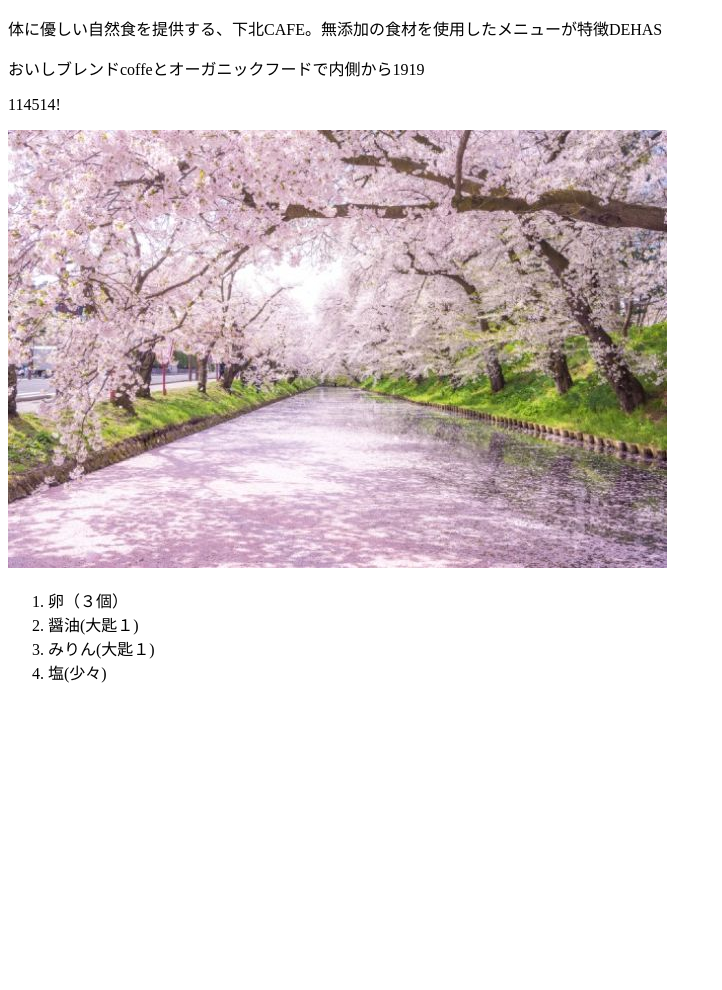
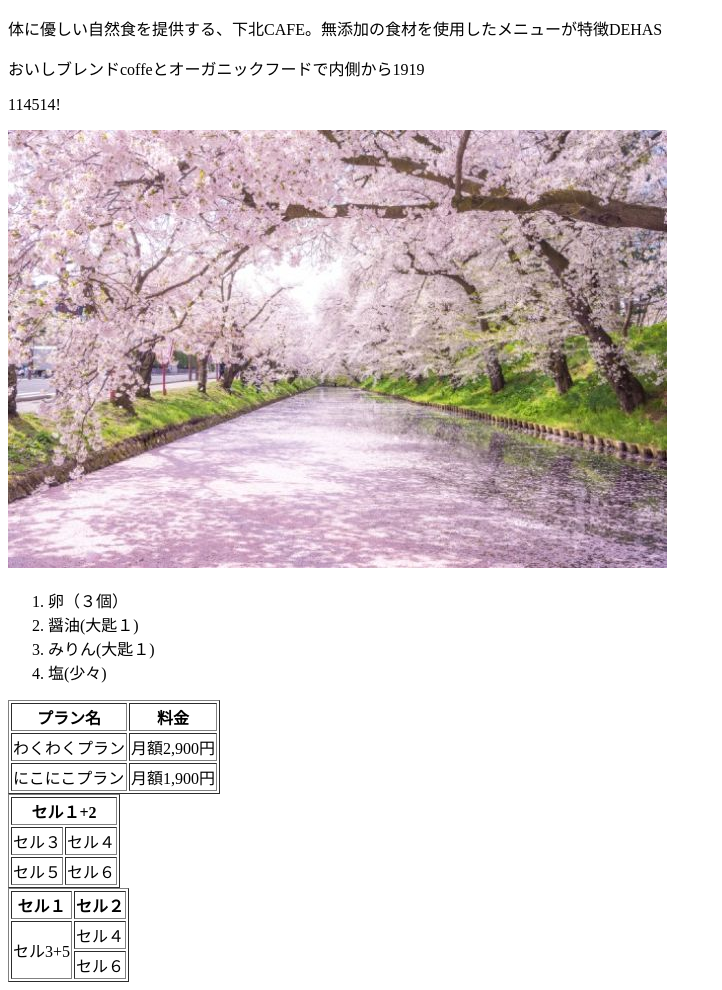
Before and after one commit to pam-jgn/web_sample1, a plain HTML site: page sample2/index.html in a window 1280 px wide. Shown: the whole page, without its empty margins (0-722 px from the left). Before the commit the page ends 800 px from the top, so only its background shows below. Drawn offline with Linux system fonts and the light colour scheme.

Commit message:
表の追加

```diff
--- a/sample2/index.html
+++ b/sample2/index.html
@@ -21,5 +21,47 @@
         <li>みりん(大匙１)</li>
         <li>塩(少々)</li>
     </ol>
+    <table border="1">
+        <tr>
+            <th>プラン名</th>
+            <th>料金</th>
+        </tr>
+        <tr>
+            <td>わくわくプラン</td>
+            <td>月額2,900円</td>
+        </tr>
+        <tr>
+            <td>にこにこプラン</td>
+            <td>月額1,900円</td>
+        </tr>
+    </table>
+
+    <table border="1">
+        <tr>
+            <th colspan="2">セル１+2</th>
+        </tr>
+        <tr>
+            <td>セル３</td>
+            <td>セル４</td>
+        </tr>
+        <tr>
+            <td>セル５</td>
+            <td>セル６</td>
+        </tr>
+    </table>
+
+    <table border="1">
+        <tr>
+            <th>セル１</th>
+            <th>セル２</th>
+        </tr>
+        <tr>
+            <td rowspan="2">セル3+5</td>
+            <td>セル４</td>
+        </tr>
+        <tr>
+            <td>セル６</td>
+        </tr>
+    </table>
 </body>
 </html>
```
